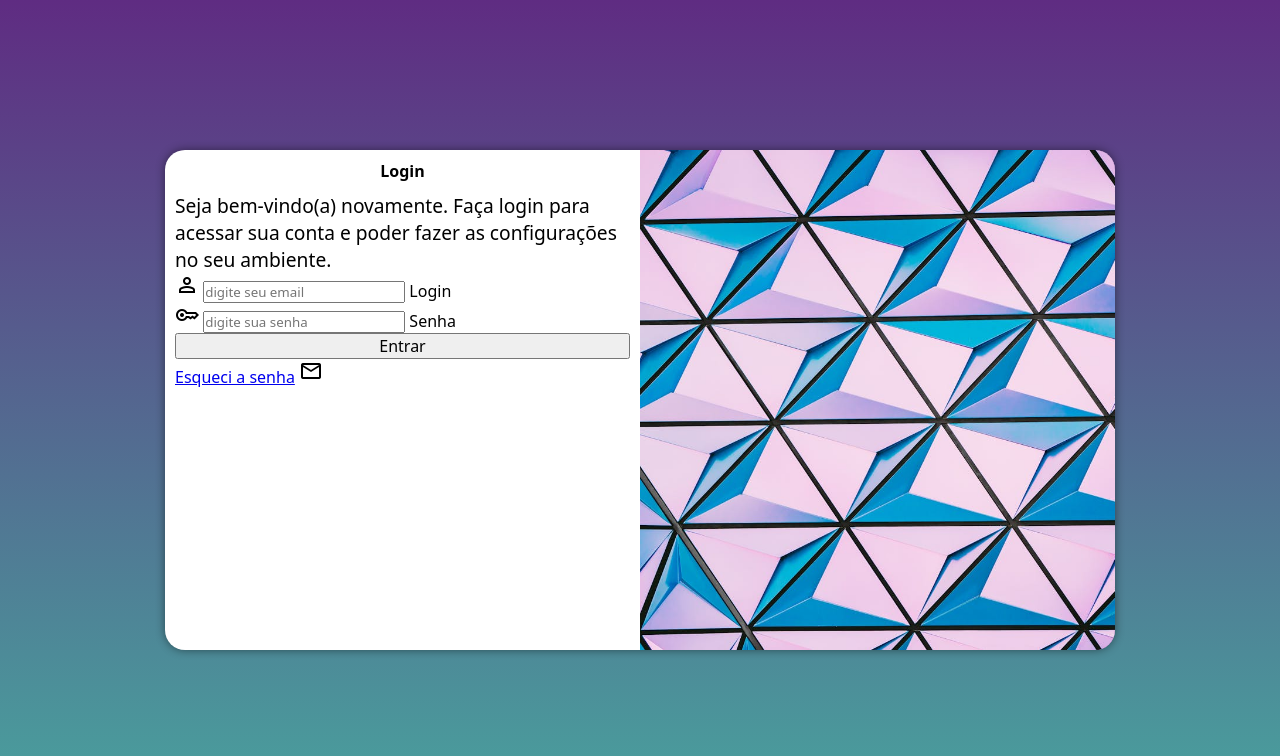
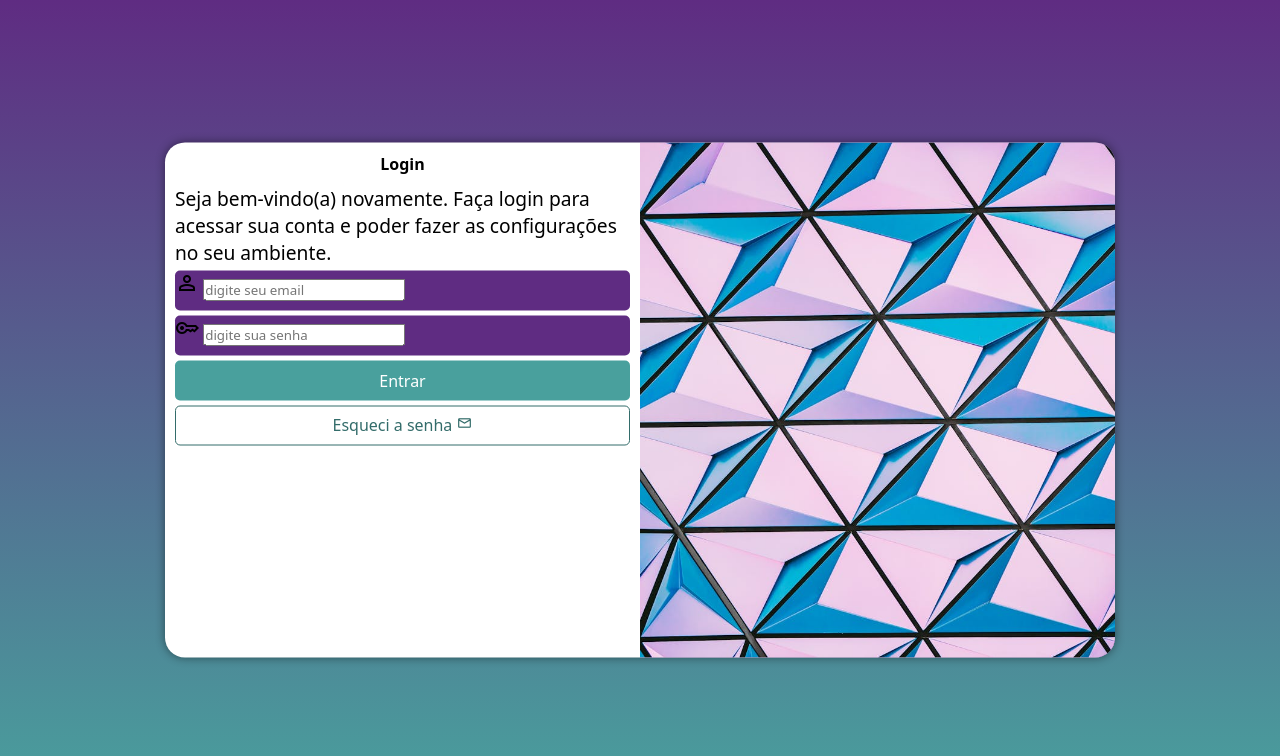
Before and after one commit to camillyosc/projeto-login, a plain HTML site: page index.html in a window 1280 px wide. Drawn offline with nearby package versions, Linux system fonts and the light colour scheme.

Commit message:
atualizei

```diff
--- a/estilos/style.css
+++ b/estilos/style.css
@@ -27,7 +27,7 @@ main {
 #login {
   background-color: white;
   width: 250px;
-  height: 500px;
+  height: 515px;
   border-radius: 20px;
 
   position: absolute;
@@ -64,8 +64,60 @@ main {
   font-size: 0.8em;
 }
 
+.campo {
+  background-color: #5f2c82;
+  display: block;
+  width: 100%;
+  height: 40px;
+  border-radius: 5px;
+  margin: 5px 0px;
+}
+
+.campo > label {
+  display: none;
+}
+
+
 input[type=submit] {
   display: block;
   font-size: 1em;
   width: 100%;
+  height: 40px;
+  background-color: #49a09d;
+  color: white;
+  border: none;
+  border-radius: 5px;
+  cursor: pointer;
+
 }
+
+input[type=submit]:hover {
+  background-color: #336c6a;
+
+}
+ .botao {
+  display: block;
+  text-align: center;
+  font-size: 1em;
+  width: 100%;
+  height: 40px;
+  padding-top: 7px;
+  margin-top: 5px;
+  background-color: #ffffff;
+  color: #336c6a;
+  border: 1px solid #336c6a;
+  border-radius: 5px;
+  text-decoration: none;
+
+
+}
+
+.botao:hover {
+  background-color: #77eae6;
+}
+
+
+.botao span {
+  font-size: 1em;
+
+}
--- a/index.html
+++ b/index.html
@@ -32,10 +32,10 @@
             </div>
             <div>
             <input type="submit" value="Entrar">
-            <a href="#" class="botao">Esqueci a senha</a>
-            <span class="material-symbols-outlined">
+            <a href="#" class="botao">Esqueci a senha <span class="material-symbols-outlined">
               mail
               </span>
+              </a>
 
 
           </div>
```
